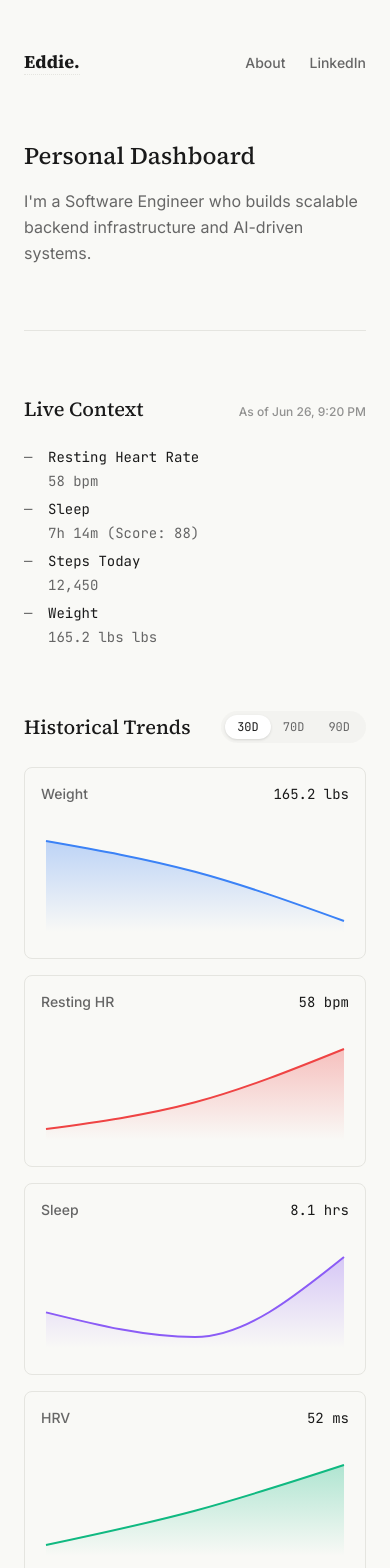
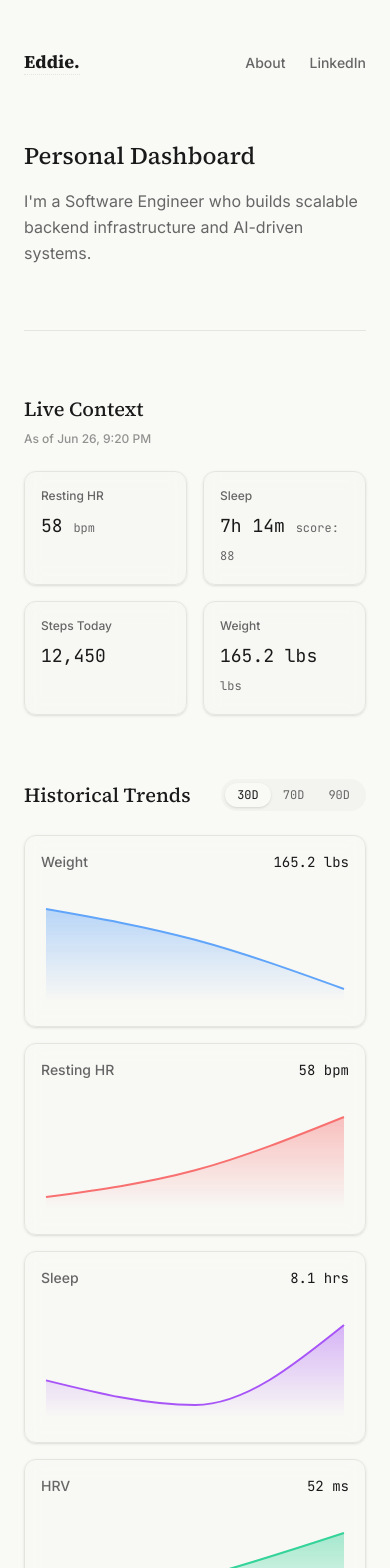
Before and after one commit to eddwz/personal-site, a Next.js app: page / in a window 390 px wide. Shown: the top 1568 px of the page. Built offline with nearby package versions, Linux system fonts and the light colour scheme.

Commit message:
feat: complete UI aesthetic overhaul with dark mode and skeletons

```diff
--- a/src/app/globals.css
+++ b/src/app/globals.css
@@ -1,10 +1,10 @@
 @import "tailwindcss";
 
 @theme {
-  --color-paper: #f9f9f6;
-  --color-ink: #1a1a1a;
-  --color-ink-soft: #666666;
-  --color-rule: #e5e5e0;
+  --color-paper: var(--paper);
+  --color-ink: var(--ink);
+  --color-ink-soft: var(--ink-soft);
+  --color-rule: var(--rule);
 
   --font-sans: var(--font-inter);
   --font-serif: var(--font-source-serif);
@@ -12,8 +12,27 @@
 }
 
 :root {
-  --background: var(--color-paper);
-  --foreground: var(--color-ink);
+  /* Light Mode "Notebook" Theme */
+  --paper: #f9f9f6;
+  --ink: #1a1a1a;
+  --ink-soft: #666666;
+  --rule: #e5e5e0;
+
+  --background: var(--paper);
+  --foreground: var(--ink);
+}
+
+@media (prefers-color-scheme: dark) {
+  :root {
+    /* Dark Mode "Premium Slate" Theme */
+    --paper: #09090b; /* zinc-950 */
+    --ink: #fafafa;   /* zinc-50 */
+    --ink-soft: #a1a1aa; /* zinc-400 */
+    --rule: #27272a;  /* zinc-800 */
+
+    --background: var(--paper);
+    --foreground: var(--ink);
+  }
 }
 
 body {
@@ -24,7 +43,7 @@ body {
   -moz-osx-font-smoothing: grayscale;
 }
 
-/* Notebook Prose and Lists */
+/* Notebook Prose */
 .container-prose {
   max-w: 68ch;
 }
--- a/src/app/page.tsx
+++ b/src/app/page.tsx
@@ -10,10 +10,22 @@ import {
   ResponsiveContainer,
 } from "recharts";
 
-function ChartCard({ title, data, dataKey, color, unit }: any) {
+function ChartCard({ title, data, dataKey, color, unit, isLoading }: any) {
+  if (isLoading) {
+    return (
+      <div className="border border-rule bg-rule/5 rounded-xl p-4 flex flex-col h-48 shadow-sm backdrop-blur transition-all">
+        <div className="flex justify-between items-center mb-4">
+          <h3 className="text-ink-soft text-sm font-medium">{title}</h3>
+          <span className="animate-pulse bg-rule h-4 w-12 rounded"></span>
+        </div>
+        <div className="flex-1 w-full bg-rule/20 animate-pulse rounded-md" />
+      </div>
+    );
+  }
+
   if (!data || data.length === 0) {
     return (
-      <div className="border border-rule rounded-lg p-4 flex flex-col items-center justify-center h-48 bg-rule/20">
+      <div className="border border-rule rounded-xl p-4 flex flex-col items-center justify-center h-48 bg-rule/5 shadow-sm backdrop-blur">
         <span className="text-ink-soft text-sm">No historical data</span>
       </div>
     );
@@ -29,26 +41,26 @@ function ChartCard({ title, data, dataKey, color, unit }: any) {
   const domainMax = max + (max - min) * 0.2;
 
   return (
-    <div className="border border-rule rounded-lg p-4 flex flex-col h-48 group hover:border-ink/20 transition-colors">
-      <div className="flex justify-between items-center mb-4">
+    <div className="border border-rule rounded-xl p-4 flex flex-col h-48 group hover:border-ink/30 transition-colors shadow-sm bg-rule/5 backdrop-blur relative overflow-hidden">
+      <div className="flex justify-between items-center mb-4 relative z-10">
         <h3 className="text-ink-soft text-sm font-medium">{title}</h3>
         <span className="text-ink text-sm font-mono">{data[data.length - 1].value} {unit}</span>
       </div>
-      <div className="flex-1 w-full min-h-0">
+      <div className="flex-1 w-full min-h-0 relative z-10">
         <ResponsiveContainer width="100%" height="100%">
           <AreaChart data={data}>
             <defs>
               <linearGradient id={`color-${dataKey}-${title.replace(/\s+/g, '')}`} x1="0" y1="0" x2="0" y2="1">
-                <stop offset="5%" stopColor={color} stopOpacity={0.3}/>
+                <stop offset="5%" stopColor={color} stopOpacity={0.4}/>
                 <stop offset="95%" stopColor={color} stopOpacity={0}/>
               </linearGradient>
             </defs>
             <XAxis dataKey="date" hide />
             <YAxis hide domain={[domainMin, domainMax]} />
             <Tooltip
-              contentStyle={{ backgroundColor: '#fff', border: '1px solid #eaeaea', borderRadius: '8px', fontSize: '12px' }}
-              itemStyle={{ color: '#111' }}
-              labelStyle={{ color: '#666', marginBottom: '4px' }}
+              contentStyle={{ backgroundColor: 'var(--paper)', borderColor: 'var(--rule)', borderRadius: '8px', fontSize: '12px', color: 'var(--ink)' }}
+              itemStyle={{ color: 'var(--ink)' }}
+              labelStyle={{ color: 'var(--ink-soft)', marginBottom: '4px' }}
               formatter={(value: any) => [`${value} ${unit}`, title]}
             />
             <Area
@@ -95,7 +107,7 @@ export default function Home() {
       <hr />
 
       <section className="space-y-6">
-        <h2 className="font-serif text-xl font-medium text-ink flex items-baseline justify-between">
+        <h2 className="font-serif text-xl font-medium text-ink flex flex-col sm:flex-row sm:items-baseline sm:justify-between gap-2">
           <span>Live Context</span>
           {vitals && vitals.timestamp && (
             <span className="text-xs font-sans text-ink-soft opacity-70">
@@ -103,57 +115,59 @@ export default function Home() {
             </span>
           )}
         </h2>
-        <ul className="list-notebook text-ink-soft space-y-4 font-mono text-sm">
 
-          <li className="flex flex-col sm:flex-row sm:items-baseline gap-1 sm:gap-4">
-            <span className="text-ink w-48">Resting Heart Rate</span>
+        {/* New Grid Layout for Live Context */}
+        <div className="grid grid-cols-2 sm:grid-cols-4 gap-4">
+
+          <div className="bg-rule/10 border border-rule rounded-xl p-4 shadow-sm backdrop-blur flex flex-col">
+            <span className="text-ink-soft text-xs mb-2 font-medium">Resting HR</span>
             {!vitals ? (
-              <span className="animate-pulse bg-rule h-4 w-16 inline-block rounded" />
+              <span className="animate-pulse bg-rule h-6 w-16 rounded" />
             ) : (
-              <span>{vitals.restingHeartRate} bpm</span>
+              <span className="text-ink font-mono text-lg">{vitals.restingHeartRate} <span className="text-xs text-ink-soft">bpm</span></span>
             )}
-          </li>
+          </div>
 
-          <li className="flex flex-col sm:flex-row sm:items-baseline gap-1 sm:gap-4">
-            <span className="text-ink w-48">Sleep</span>
+          <div className="bg-rule/10 border border-rule rounded-xl p-4 shadow-sm backdrop-blur flex flex-col">
+            <span className="text-ink-soft text-xs mb-2 font-medium">Sleep</span>
             {!vitals ? (
-              <span className="animate-pulse bg-rule h-4 w-32 inline-block rounded" />
+              <span className="animate-pulse bg-rule h-6 w-20 rounded" />
             ) : (
-              <span>{vitals.sleepDuration} (Score: {vitals.sleepScore})</span>
+              <span className="text-ink font-mono text-lg">{vitals.sleepDuration} <span className="text-xs text-ink-soft">score: {vitals.sleepScore}</span></span>
             )}
-          </li>
+          </div>
 
-          <li className="flex flex-col sm:flex-row sm:items-baseline gap-1 sm:gap-4">
-            <span className="text-ink w-48">Steps Today</span>
+          <div className="bg-rule/10 border border-rule rounded-xl p-4 shadow-sm backdrop-blur flex flex-col">
+            <span className="text-ink-soft text-xs mb-2 font-medium">Steps Today</span>
             {!vitals ? (
-              <span className="animate-pulse bg-rule h-4 w-20 inline-block rounded" />
+              <span className="animate-pulse bg-rule h-6 w-20 rounded" />
             ) : (
-              <span>{vitals.stepsToday.toLocaleString()}</span>
+              <span className="text-ink font-mono text-lg">{vitals.stepsToday.toLocaleString()}</span>
             )}
-          </li>
+          </div>
 
-          <li className="flex flex-col sm:flex-row sm:items-baseline gap-1 sm:gap-4">
-            <span className="text-ink w-48">Weight</span>
+          <div className="bg-rule/10 border border-rule rounded-xl p-4 shadow-sm backdrop-blur flex flex-col">
+            <span className="text-ink-soft text-xs mb-2 font-medium">Weight</span>
             {!vitals ? (
-              <span className="animate-pulse bg-rule h-4 w-16 inline-block rounded" />
+              <span className="animate-pulse bg-rule h-6 w-16 rounded" />
             ) : (
-              <span>{vitals.weight} lbs</span>
+              <span className="text-ink font-mono text-lg">{vitals.weight} <span className="text-xs text-ink-soft">lbs</span></span>
             )}
-          </li>
+          </div>
 
-        </ul>
+        </div>
       </section>
 
       <section className="space-y-6">
         <div className="flex items-center justify-between">
           <h2 className="font-serif text-xl font-medium text-ink">Historical Trends</h2>
 
-          <div className="flex items-center bg-rule/30 rounded-full p-1 text-xs font-mono">
+          <div className="flex items-center bg-rule/30 rounded-full p-1 text-xs font-mono backdrop-blur">
             {[30, 70, 90].map((d) => (
               <button
                 key={d}
                 onClick={() => setDays(d as any)}
-                className={`px-3 py-1 rounded-full transition-colors ${days === d ? 'bg-white shadow-sm text-ink' : 'text-ink-soft hover:text-ink'}`}
+                className={`px-3 py-1 rounded-full transition-colors ${days === d ? 'bg-paper shadow-sm text-ink' : 'text-ink-soft hover:text-ink'}`}
               >
                 {d}D
               </button>
@@ -164,30 +178,34 @@ export default function Home() {
         <div className="grid grid-cols-1 sm:grid-cols-2 gap-4">
           <ChartCard
             title="Weight"
+            isLoading={!vitals}
             data={vitals ? filterData(vitals.historicalWeight) : []}
             dataKey="value"
-            color="#3b82f6"
+            color="#60a5fa" // blue-400 (glowy for dark mode)
             unit="lbs"
           />
           <ChartCard
             title="Resting HR"
+            isLoading={!vitals}
             data={vitals ? filterData(vitals.historicalHR) : []}
             dataKey="value"
-            color="#ef4444"
+            color="#f87171" // red-400
             unit="bpm"
           />
           <ChartCard
             title="Sleep"
+            isLoading={!vitals}
             data={vitals ? filterData(vitals.historicalSleep) : []}
             dataKey="value"
-            color="#8b5cf6"
+            color="#a855f7" // purple-500
             unit="hrs"
           />
           <ChartCard
             title="HRV"
+            isLoading={!vitals}
             data={vitals ? filterData(vitals.historicalHRV) : []}
             dataKey="value"
-            color="#10b981"
+            color="#34d399" // emerald-400
             unit="ms"
           />
         </div>
```
